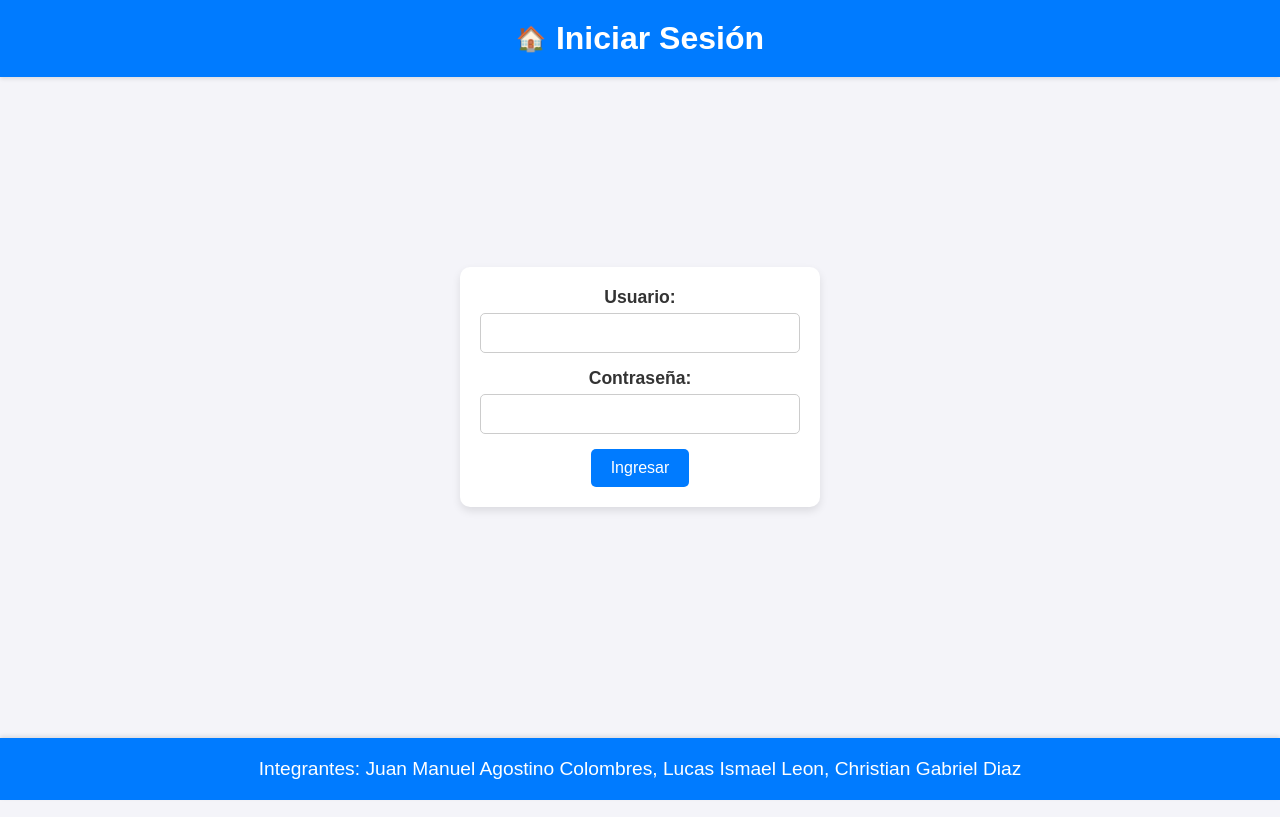
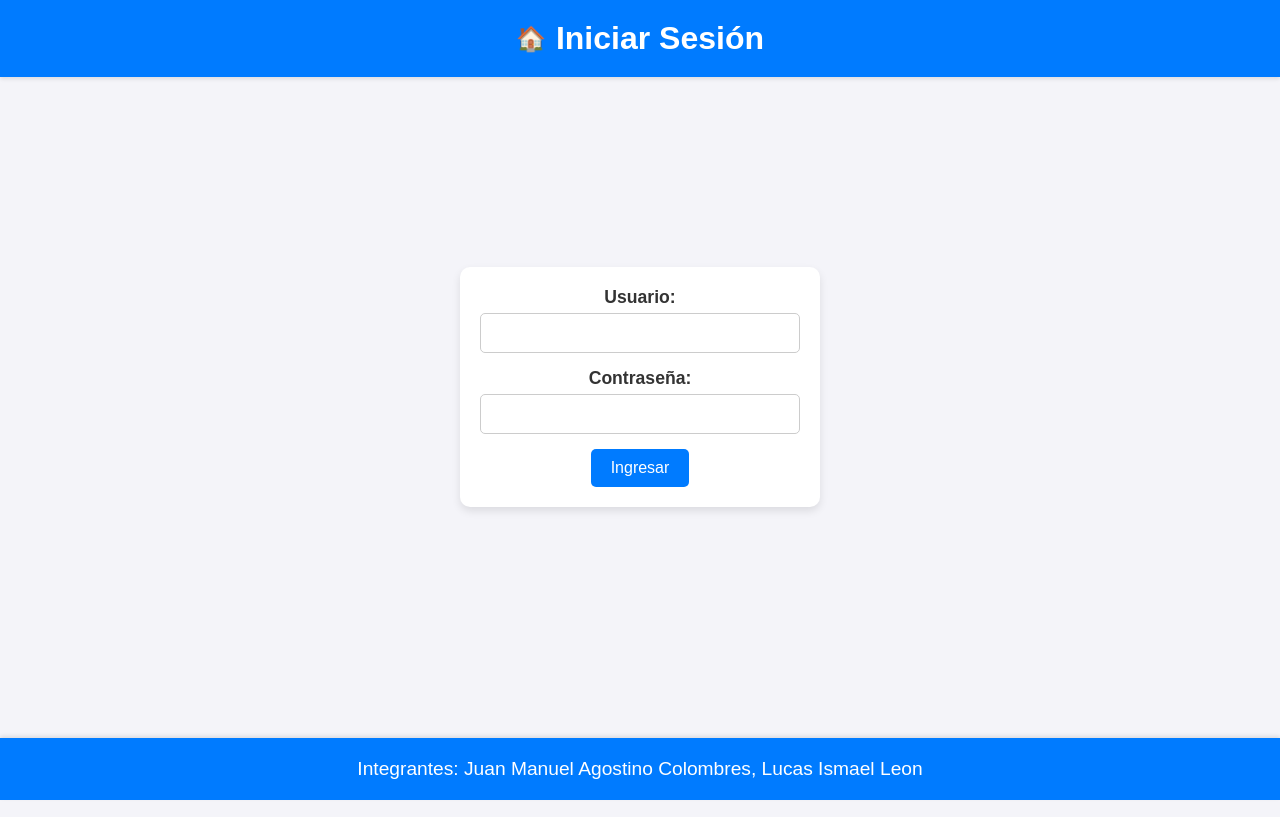
Before and after one commit to christian22854/Trabajo-Practico-2, a React (Create React App) app: page / in a window 1280 px wide. Built offline with nearby package versions, Linux system fonts and the light colour scheme.

Commit message:
Revert "Creacion de mi alumnoc"

```diff
--- a/src/App.js
+++ b/src/App.js
@@ -19,17 +19,10 @@ function App() {
     github: "https://github.com/LuquitasLeon",
     foto:"fotoLucas.jpeg"
   }
-  const alumnoc = {
-    nombre: 'Christian Gabriel ',
-    apellido: 'Diaz',
-    legajo: 61337,
-    github: "https://github.com/christian22854 ",
-    foto:"gamu.jpeg.jpg"
-  }
 
   return (
     <div >
-     <PaginaPrincipal alumno1={alumno1} alumnoL = {alumnoL}  alumnoc = {alumnoc} />
+     <PaginaPrincipal alumno1={alumno1} alumnoL = {alumnoL}/>
     </div>
   );
 }
--- a/src/components/Footer.jsx
+++ b/src/components/Footer.jsx
@@ -3,13 +3,13 @@ import '../style/Footer.css';
 
 const Footer = ({ alumnos }) => {
 
-  const NombresIntegrantes = alumnos
+  const nombresIntegrantes = alumnos
     .map(alumno => `${alumno.nombre} ${alumno.apellido}`)
     .join(', ');
 
   return (
     <footer className="footer">
-      <p>Integrantes: {NombresIntegrantes} </p>
+      <p>Integrantes: {nombresIntegrantes} </p>
     </footer>
   );
 };
--- a/src/components/Integrantes.jsx
+++ b/src/components/Integrantes.jsx
@@ -1,7 +1,7 @@
 import React from 'react'
 import css from '../style/Integrantes.css'
 
-const Integrantes = ({ alumno1, alumnoL,alumnoc }) => {
+const Integrantes = ({ alumno1, alumnoL }) => {
     return (
         <body>
             <div className='contenedor'>
@@ -25,16 +25,6 @@ const Integrantes = ({ alumno1, alumnoL,alumnoc }) => {
                     </ul>
                 </div>
 
-                <div className='tarjeta'>
-                    <ul>
-                        <li>{alumnoc.nombre}</li>
-                        <li>{alumnoc.apellido}</li>
-                        <li>{alumnoc.legajo}</li>
-                        <li><a href={alumnoc.github}>Github</a></li>
-                        <li><figure><img src={require(`../resources/${alumnoc.foto}`)} alt="foto alumno christian" /></figure></li>
-                    </ul>
-                </div>
-
             </div>
 
         </body>
--- a/src/components/Main.jsx
+++ b/src/components/Main.jsx
@@ -3,14 +3,14 @@ import Formulario from './Formulario';
 import '../style/Main.css';
 import Integrantes from './Integrantes';
 
-const Main = ({ usuarioVerificacion, Verificado, alumno1, alumnoL,alumnoc }) => {
+const Main = ({ usuarioVerificacion, Verificado, alumno1, alumnoL }) => {
 
     console.log(usuarioVerificacion);
     console.log(Verificado);
     return (
         <div>
             <main>
-                {usuarioVerificacion ? <Integrantes alumno1={alumno1} alumnoL={alumnoL}  alumnoc={alumnoc}/> : <Formulario Verificado={Verificado} />}
+                {usuarioVerificacion ? <Integrantes alumno1={alumno1} alumnoL={alumnoL}/> : <Formulario Verificado={Verificado} />}
             </main>
         </div>
     );
--- a/src/pages/PaginaPrincipal.jsx
+++ b/src/pages/PaginaPrincipal.jsx
@@ -5,7 +5,7 @@ import Footer from '../components/Footer';
 import Main from '../components/Main';
 
 
-const PaginaPrincipal = ({alumno1, alumnoL,alumnoc}) => {
+const PaginaPrincipal = ({alumno1, alumnoL}) => {
 
     const [usuarioVerificacion, setUsuarioVerificacion] = useState(false);
 
@@ -17,13 +17,13 @@ const PaginaPrincipal = ({alumno1, alumnoL,alumnoc}) => {
         setUsuarioVerificacion(false);
     };
 
-    const alumnos = [alumno1, alumnoL,alumnoc];
+    const alumnos = [alumno1, alumnoL];
 
     return (
         <div>
 
             {usuarioVerificacion ? <HeaderBienvenida onLogout={handleLogout} /> : <HeaderInicioSesion />}
-            <Main usuarioVerificacion={usuarioVerificacion} Verificado={Verificado} alumno1={alumno1} alumnoL={alumnoL} alumnog={alumnoc}/>
+            <Main usuarioVerificacion={usuarioVerificacion} Verificado={Verificado} alumno1={alumno1} alumnoL={alumnoL}/>
             <Footer alumnos={alumnos} />
 
         </div>
```
Also changed, not shown: src/resources/gamu.jpeg.jpg (deleted).
